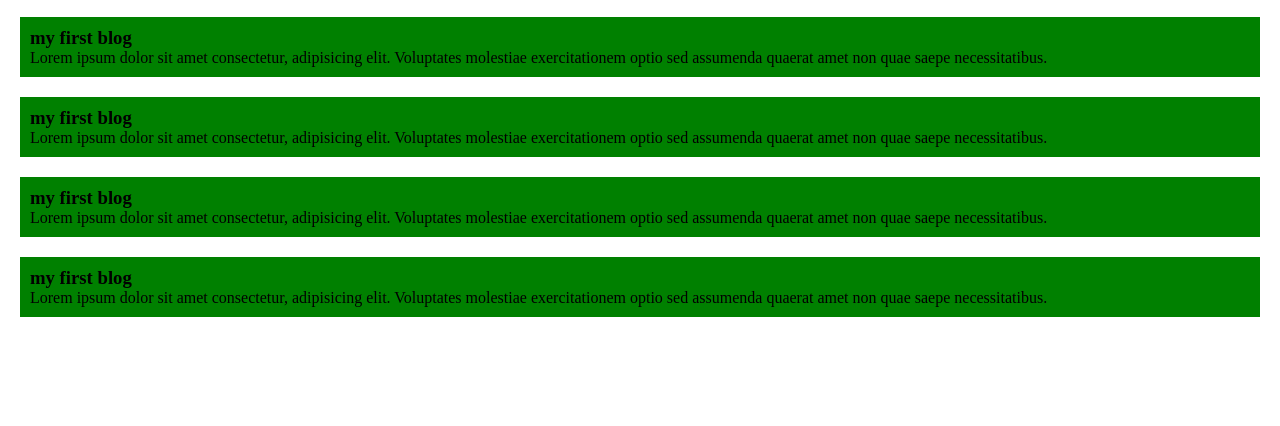
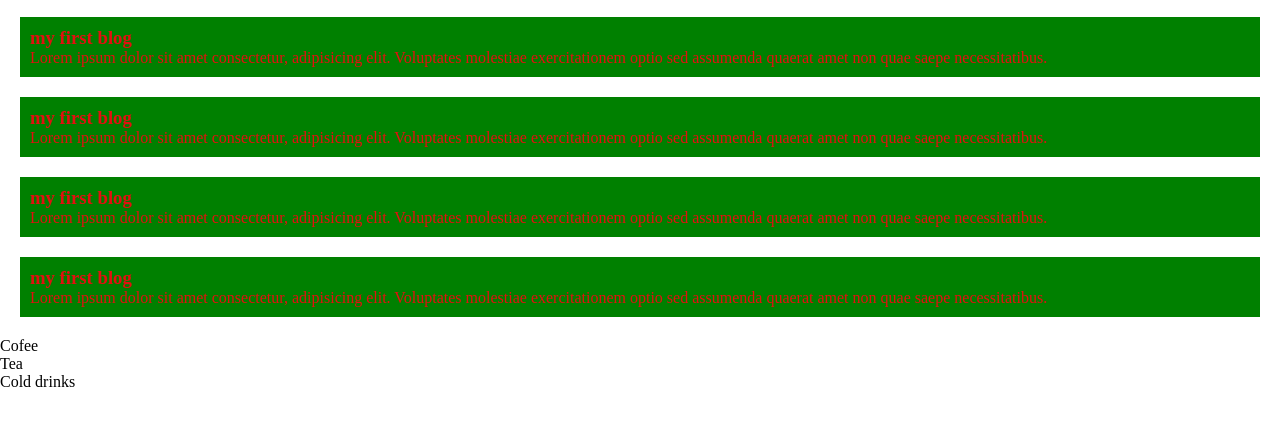
Before and after one commit to SohelShahid117/my-simple-website, a plain HTML site: page website.html in a window 1280 px wide. Shown: the part 30-456 px from the top of the page. Drawn offline with Linux system fonts and the light colour scheme.

Commit message:
add listed commit

```diff
--- a/styles/style.css
+++ b/styles/style.css
@@ -7,4 +7,5 @@ div{
     background-color: green;
     padding: 10px;
     margin: 20px;
+    color: rgb(227, 15, 15);
 }
--- a/website.html
+++ b/website.html
@@ -24,5 +24,10 @@
         <h3>my first blog</h3>
         <p>Lorem ipsum dolor sit amet consectetur, adipisicing elit. Voluptates molestiae exercitationem optio sed assumenda quaerat amet non quae saepe necessitatibus. </p>
     </div>
+    <ul>
+        <li>Cofee</li>
+        <li>Tea</li>
+        <li>Cold drinks</li>
+    </ul>
 </body>
 </html>
```
